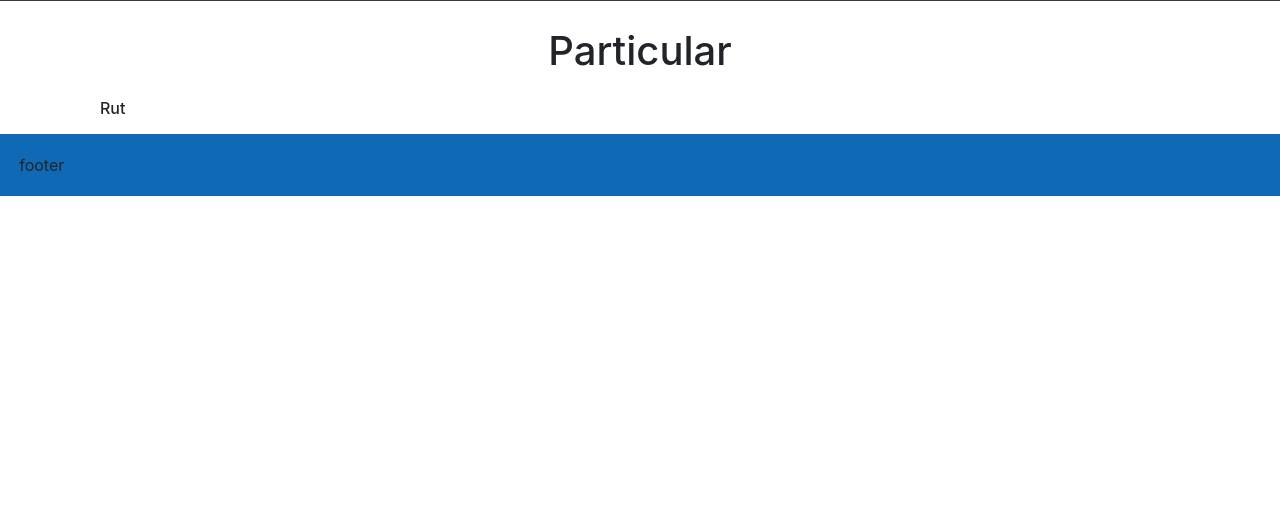
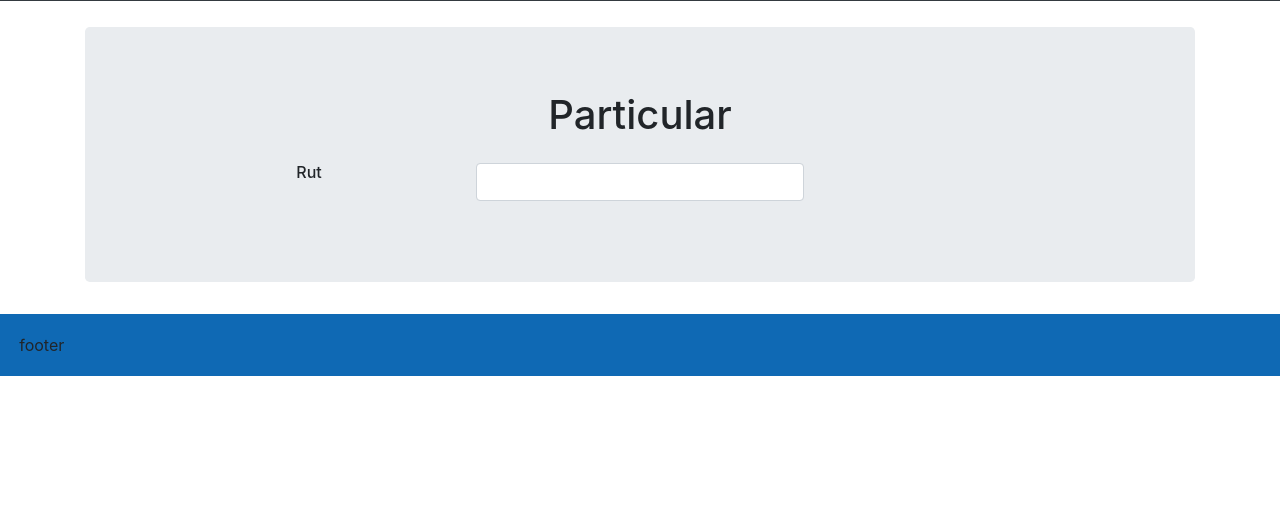
Before and after one commit to maxquevedo/examen_dai, a PHP site: template Views/form-particular.php in a window 1280 px wide. Shown: the part 255-777 px from the top of the page. Run offline with PHP 8.4, Linux system fonts and the light colour scheme; the template is opened without the code that fills it, so the values that code supplies are empty.

Commit message:
vamoh que se puede

```diff
--- a/Views/form-particular.php
+++ b/Views/form-particular.php
@@ -1,8 +1,21 @@
-<form class="justify-content-center container" id="form-particular" name="form-particular" method="post" action="">
+<form class="justify-content-center container jumbotron" id="form-particular" name="form-particular" method="post" action="">
 	<div class="form-group row">
 		<h1 class="text-center col">Particular</h1>
 	</div>
-	<div class="form-group">
-		<h6>Rut</h6>
+	<div class="row">
+		<div class="form-group col-lg-2 offset-lg-2">
+			<h6>Rut</h6>
+		</div>
+		<div class="form-group col-lg-4">
+			<input type="text" class="form-control" name="rut" id="rut">
+		</div>
+	</div>
+	<div class="row">
+		<div class="col">
+
+		</div>
+		<div class="col">
+
+		</div>
 	</div>
 </form>
```
